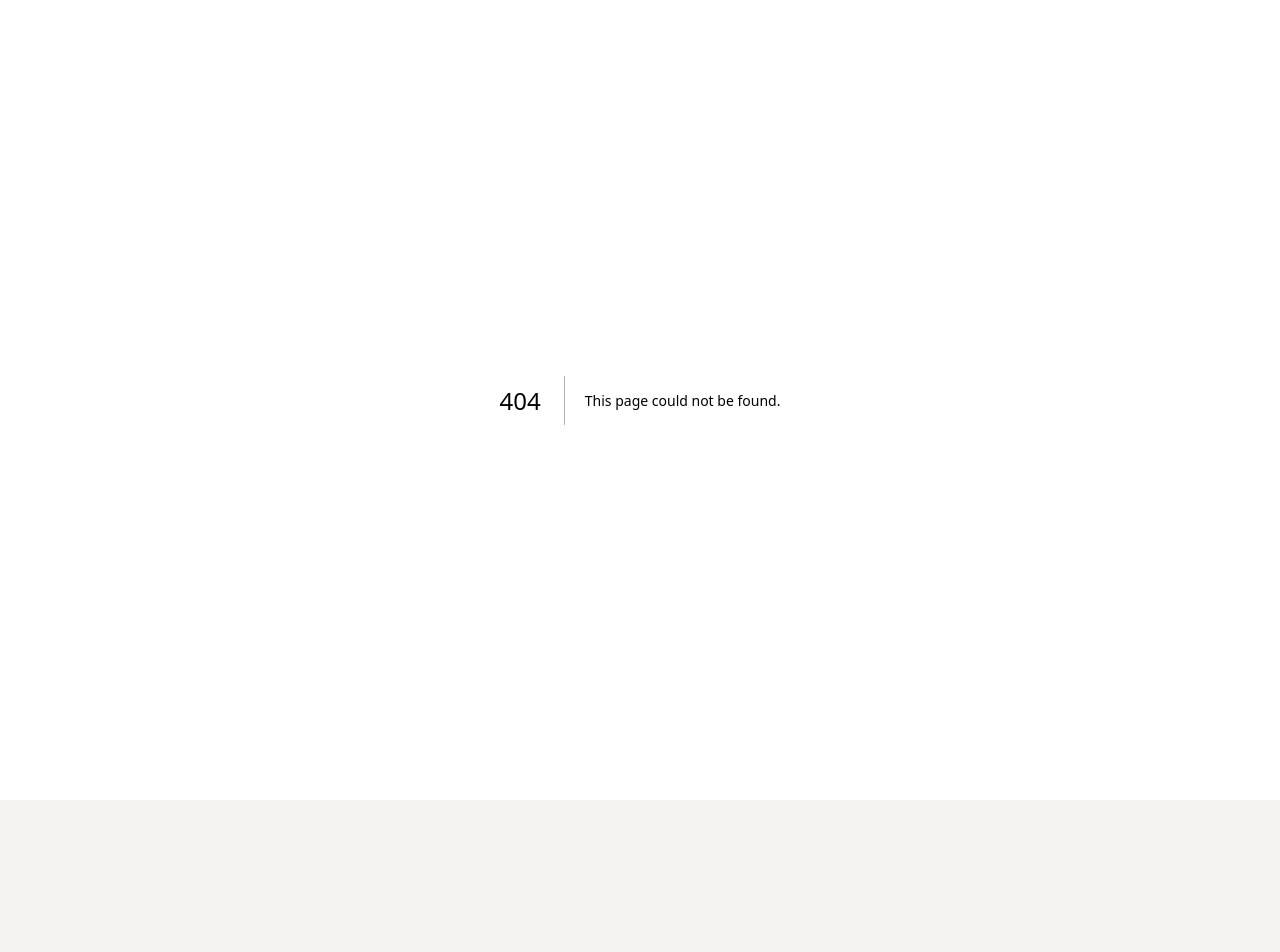
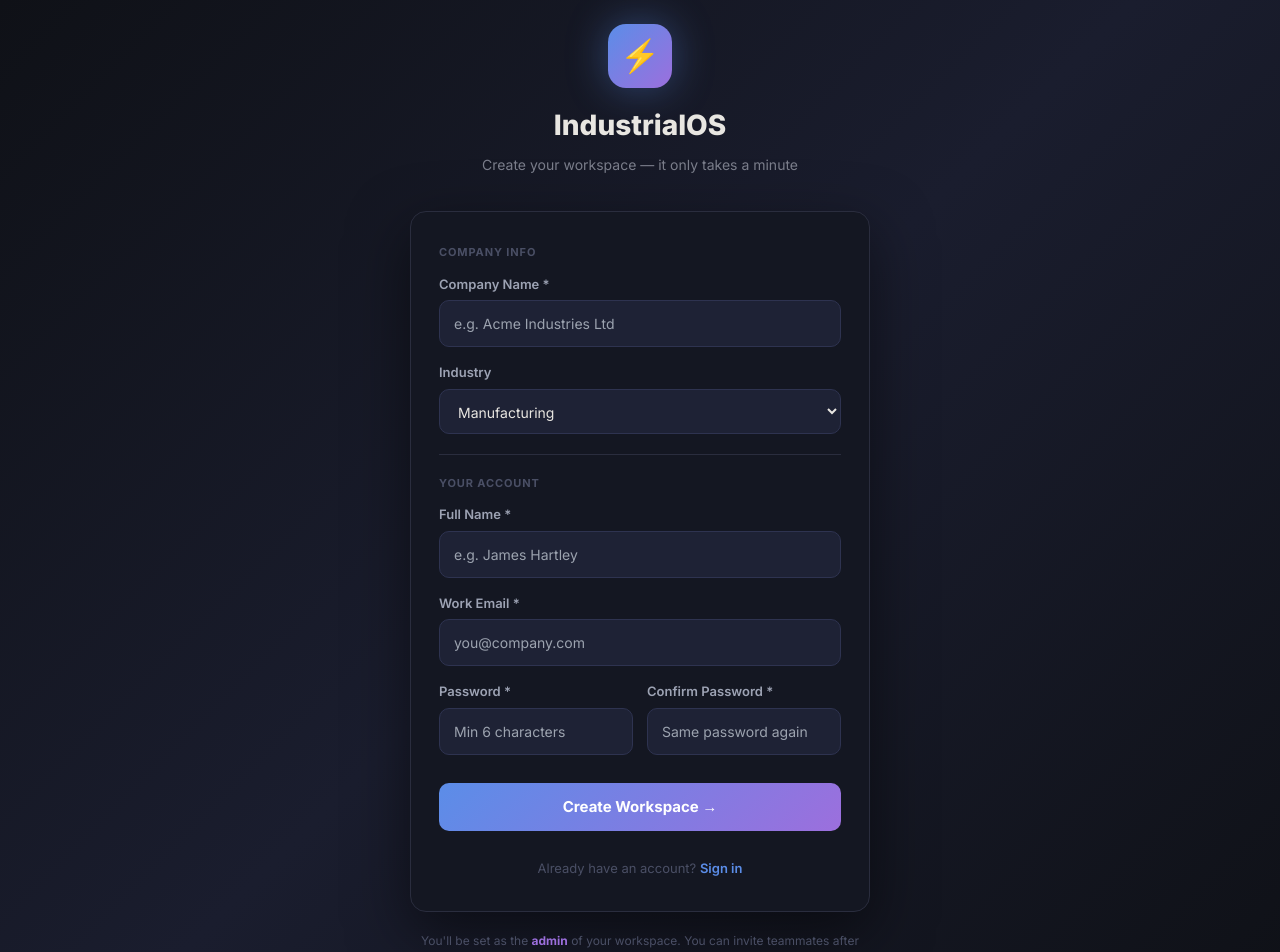
Before and after one commit to rajwardhan1907/IndustrialOS, a Next.js app: page /register in a window 1280 px wide. Before the commit this address had no page. Shown: the top 952 px of the page. Before the commit the page ends 800 px from the top, so only its background shows below. Built offline with nearby package versions, Linux system fonts and the light colour scheme.

Commit message:
Create page.tsx

```diff
--- /dev/null
+++ b/app/register/page.tsx
@@ -0,0 +1,255 @@
+"use client";
+import { useState } from "react";
+import { signIn } from "next-auth/react";
+import { useRouter } from "next/navigation";
+import Link from "next/link";
+
+const INDUSTRIES = [
+  "Manufacturing", "Distribution", "Technology", "Construction",
+  "Pharma", "Food & Beverage", "Import/Export", "Services", "Other",
+];
+
+export default function RegisterPage() {
+  const router = useRouter();
+
+  const [companyName, setCompanyName] = useState("");
+  const [industry,    setIndustry]    = useState("Manufacturing");
+  const [name,        setName]        = useState("");
+  const [email,       setEmail]       = useState("");
+  const [password,    setPassword]    = useState("");
+  const [confirm,     setConfirm]     = useState("");
+  const [error,       setError]       = useState("");
+  const [loading,     setLoading]     = useState(false);
+
+  async function handleRegister(e: React.FormEvent) {
+    e.preventDefault();
+    setError("");
+
+    // ── Client-side validation ──────────────────────────────────────────
+    if (!companyName.trim()) { setError("Company name is required."); return; }
+    if (!name.trim())        { setError("Your name is required."); return; }
+    if (!email.trim())       { setError("Email address is required."); return; }
+    if (password.length < 6) { setError("Password must be at least 6 characters."); return; }
+    if (password !== confirm) { setError("Passwords do not match."); return; }
+
+    setLoading(true);
+
+    try {
+      // ── Step 1: Create workspace + user in DB ─────────────────────────
+      const res = await fetch("/api/register", {
+        method: "POST",
+        headers: { "Content-Type": "application/json" },
+        body: JSON.stringify({ companyName, industry, name, email, password }),
+      });
+
+      const data = await res.json();
+
+      if (!res.ok) {
+        setError(data.error || "Registration failed. Please try again.");
+        setLoading(false);
+        return;
+      }
+
+      // ── Step 2: Store workspaceId in localStorage ─────────────────────
+      // This is the same key all components read from — keeps things working
+      // until Step 4 moves this to the session properly
+      localStorage.setItem("workspaceDbId", data.workspaceId);
+
+      // ── Step 3: Sign them in automatically ───────────────────────────
+      const signInResult = await signIn("credentials", {
+        email: email.trim().toLowerCase(),
+        password,
+        redirect: false,
+      });
+
+      if (signInResult?.error) {
+        // Registration worked but auto-login failed — send to login page
+        router.push("/login?registered=1");
+        return;
+      }
+
+      // ── Step 4: Go to onboarding (or main app) ────────────────────────
+      router.push("/onboarding");
+      router.refresh();
+
+    } catch (err) {
+      setError("Something went wrong. Please try again.");
+      setLoading(false);
+    }
+  }
+
+  // ── Shared styles ───────────────────────────────────────────────────────
+  const inputStyle = {
+    width: "100%", boxSizing: "border-box" as const,
+    background: "#1e2235", border: "1px solid #2e3350",
+    borderRadius: 10, padding: "12px 14px",
+    color: "#e8e6e1", fontSize: 14, outline: "none",
+  };
+
+  const labelStyle = {
+    display: "block", fontSize: 13, fontWeight: 600,
+    color: "#9da3b4", marginBottom: 6,
+  };
+
+  return (
+    <div style={{
+      minHeight: "100vh",
+      background: "linear-gradient(135deg, #0f1117 0%, #1a1d2e 50%, #0f1117 100%)",
+      display: "flex", alignItems: "center", justifyContent: "center",
+      padding: "24px", fontFamily: "Inter, system-ui, sans-serif",
+    }}>
+      <div style={{ width: "100%", maxWidth: 460 }}>
+
+        {/* Logo */}
+        <div style={{ textAlign: "center", marginBottom: 36 }}>
+          <div style={{
+            width: 64, height: 64,
+            background: "linear-gradient(135deg, #5b8de8, #9c6fdd)",
+            borderRadius: 18, display: "flex", alignItems: "center",
+            justifyContent: "center", margin: "0 auto 16px",
+            boxShadow: "0 0 40px rgba(91,141,232,0.4)", fontSize: 32,
+          }}>⚡</div>
+          <h1 style={{ fontSize: 28, fontWeight: 800, color: "#e8e6e1", margin: "0 0 8px" }}>
+            IndustrialOS
+          </h1>
+          <p style={{ color: "#7a7d8a", fontSize: 14, margin: 0 }}>
+            Create your workspace — it only takes a minute
+          </p>
+        </div>
+
+        {/* Card */}
+        <div style={{
+          background: "#141722", border: "1px solid #2a2d3e",
+          borderRadius: 16, padding: "32px 28px",
+          boxShadow: "0 20px 60px rgba(0,0,0,0.5)",
+        }}>
+
+          {/* Error */}
+          {error && (
+            <div style={{
+              background: "#2d0e0e", border: "1px solid #7f1d1d",
+              borderRadius: 10, padding: "12px 16px", marginBottom: 20,
+              color: "#fca5a5", fontSize: 13,
+            }}>
+              ⚠️ {error}
+            </div>
+          )}
+
+          <form onSubmit={handleRegister}>
+
+            {/* Section: Company */}
+            <div style={{ marginBottom: 6 }}>
+              <p style={{ fontSize: 11, fontWeight: 700, color: "#4a4f65", textTransform: "uppercase", letterSpacing: "0.08em", marginBottom: 14 }}>
+                Company Info
+              </p>
+            </div>
+
+            <div style={{ display: "grid", gridTemplateColumns: "1fr 1fr", gap: "0 14px" }}>
+              <div style={{ gridColumn: "1 / -1", marginBottom: 16 }}>
+                <label style={labelStyle}>Company Name *</label>
+                <input
+                  type="text" value={companyName} required
+                  onChange={e => setCompanyName(e.target.value)}
+                  placeholder="e.g. Acme Industries Ltd"
+                  style={inputStyle}
+                />
+              </div>
+
+              <div style={{ gridColumn: "1 / -1", marginBottom: 20 }}>
+                <label style={labelStyle}>Industry</label>
+                <select
+                  value={industry}
+                  onChange={e => setIndustry(e.target.value)}
+                  style={{ ...inputStyle, cursor: "pointer" }}
+                >
+                  {INDUSTRIES.map(i => <option key={i} value={i}>{i}</option>)}
+                </select>
+              </div>
+            </div>
+
+            {/* Divider */}
+            <div style={{ borderTop: "1px solid #2a2d3e", marginBottom: 20 }} />
+
+            {/* Section: Your account */}
+            <p style={{ fontSize: 11, fontWeight: 700, color: "#4a4f65", textTransform: "uppercase", letterSpacing: "0.08em", marginBottom: 14 }}>
+              Your Account
+            </p>
+
+            <div style={{ marginBottom: 16 }}>
+              <label style={labelStyle}>Full Name *</label>
+              <input
+                type="text" value={name} required
+                onChange={e => setName(e.target.value)}
+                placeholder="e.g. James Hartley"
+                style={inputStyle}
+              />
+            </div>
+
+            <div style={{ marginBottom: 16 }}>
+              <label style={labelStyle}>Work Email *</label>
+              <input
+                type="email" value={email} required
+                onChange={e => setEmail(e.target.value)}
+                placeholder="you@company.com"
+                style={inputStyle}
+              />
+            </div>
+
+            <div style={{ display: "grid", gridTemplateColumns: "1fr 1fr", gap: "0 14px", marginBottom: 28 }}>
+              <div>
+                <label style={labelStyle}>Password *</label>
+                <input
+                  type="password" value={password} required
+                  onChange={e => setPassword(e.target.value)}
+                  placeholder="Min 6 characters"
+                  style={inputStyle}
+                />
+              </div>
+              <div>
+                <label style={labelStyle}>Confirm Password *</label>
+                <input
+                  type="password" value={confirm} required
+                  onChange={e => setConfirm(e.target.value)}
+                  placeholder="Same password again"
+                  style={inputStyle}
+                />
+              </div>
+            </div>
+
+            <button
+              type="submit" disabled={loading}
+              style={{
+                width: "100%", padding: "13px",
+                background: loading ? "#2a2d3e" : "linear-gradient(135deg, #5b8de8, #9c6fdd)",
+                border: "none", borderRadius: 10,
+                color: loading ? "#7a7d8a" : "#fff",
+                fontSize: 15, fontWeight: 700,
+                cursor: loading ? "not-allowed" : "pointer",
+                transition: "opacity 0.15s",
+              }}
+            >
+              {loading ? "Creating workspace…" : "Create Workspace →"}
+            </button>
+
+          </form>
+
+          {/* Already have account */}
+          <div style={{ marginTop: 24, textAlign: "center" }}>
+            <span style={{ fontSize: 13, color: "#4a4f65" }}>Already have an account? </span>
+            <Link href="/login" style={{ fontSize: 13, color: "#5b8de8", fontWeight: 600, textDecoration: "none" }}>
+              Sign in
+            </Link>
+          </div>
+
+        </div>
+
+        {/* Fine print */}
+        <p style={{ textAlign: "center", marginTop: 20, fontSize: 12, color: "#4a4f65" }}>
+          You'll be set as the <strong style={{ color: "#9c6fdd" }}>admin</strong> of your workspace.
+          You can invite teammates after setup.
+        </p>
+
+      </div>
+    </div>
+  );
+}
```
